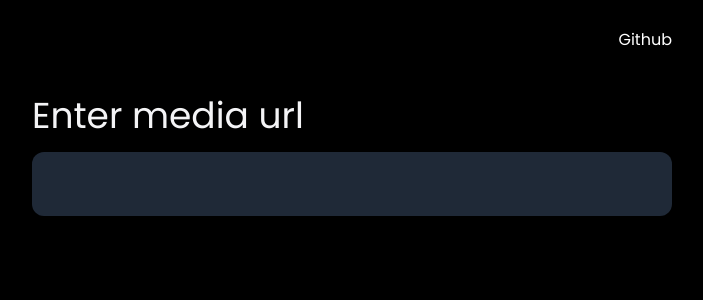
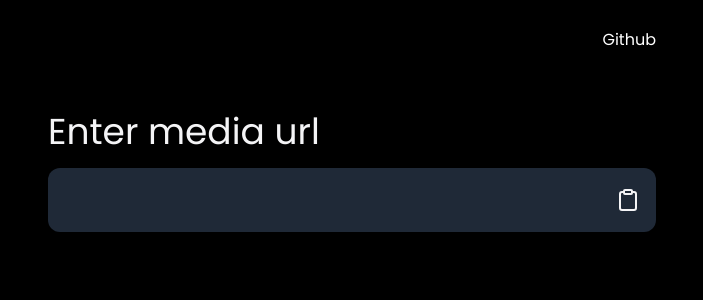
Before and after one commit to devyuji/media-stream-url, a Svelte app: page / in a window 1280 px wide. Shown: the top 300 px of the page, without its empty margins (288-991 px from the left). Built offline with nearby package versions, Linux system fonts and the light colour scheme.

Commit message:
added paste to clipboard

```diff
--- a/src/App.svelte
+++ b/src/App.svelte
@@ -12,6 +12,13 @@
     videoUrl = value;
 
     inputElement.blur();
+  }
+
+  async function pasteFromClipboard() {
+    let text = await navigator.clipboard.readText();
+
+    value = text;
+    inputElement.focus();
   }
 
   function clear() {
@@ -60,6 +67,22 @@
               /></svg
             >
           </button>
+        {:else}
+          <button type="button" on:click={pasteFromClipboard}>
+            <svg
+              viewBox="0 0 24 24"
+              width="24"
+              height="24"
+              stroke="currentColor"
+              stroke-width="2"
+              fill="none"
+              stroke-linecap="round"
+              stroke-linejoin="round"
+              ><path
+                d="M16 4h2a2 2 0 0 1 2 2v14a2 2 0 0 1-2 2H6a2 2 0 0 1-2-2V6a2 2 0 0 1 2-2h2"
+              /><rect x="8" y="2" width="8" height="4" rx="1" ry="1" /></svg
+            >
+          </button>
         {/if}
       </div>
 
--- a/src/component/container.svelte
+++ b/src/component/container.svelte
@@ -1,3 +1,3 @@
-<div class="w-11/12 sm:w-[40rem]">
+<div class="w-full sm:w-[40rem] p-4">
   <slot />
 </div>
```
